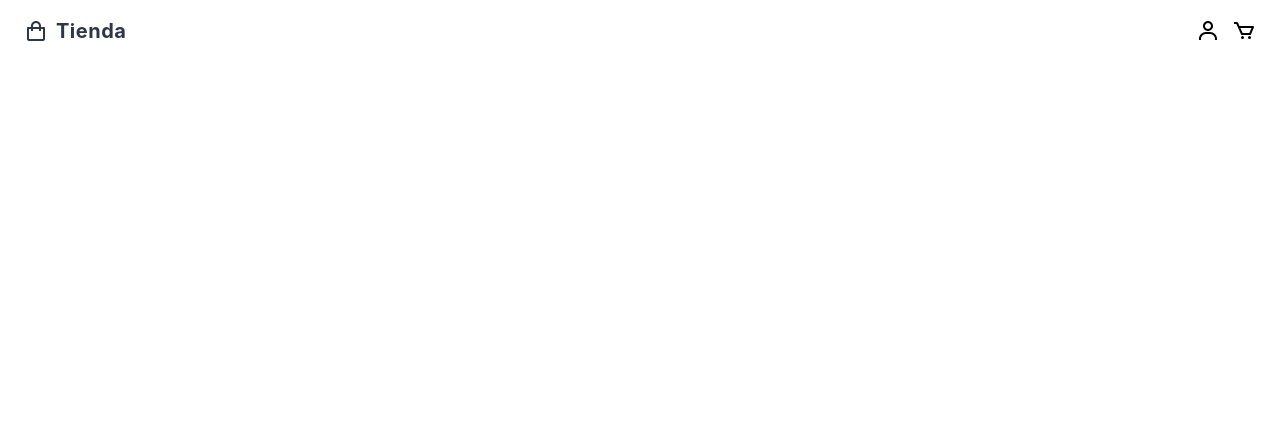
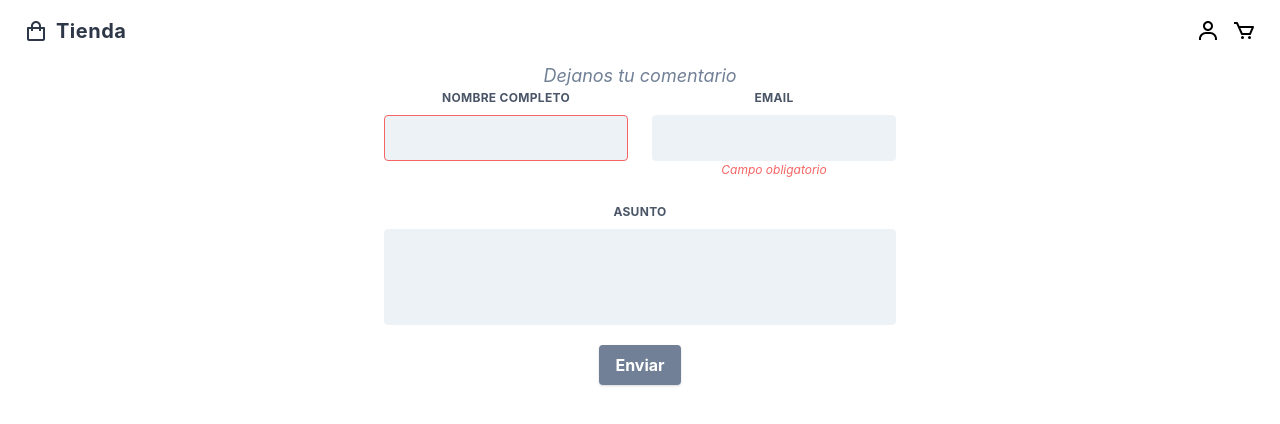
Before and after one commit to EduLeon12/react-shopish, a React (Create React App) app: page /contactform in a window 1280 px wide. Shown: the top 424 px of the page. Built offline with nearby package versions, Linux system fonts and the light colour scheme.

Commit message:
reconstructed page, added new Routes, Ui upgrade pending

```diff
--- a/src/App.js
+++ b/src/App.js
@@ -7,6 +7,8 @@ import { BrowserRouter, Switch, Route } from "react-router-dom";
 import ItemList from "./components/ItemList";
 import ItemDetailContainer from "./components/ItemDetailContainer";
 import { CartProvider } from "./CartContext";
+import About from "./components/About";
+import ContactForm from "./components/ContactForm";
 
 function App() {
   return (
@@ -27,6 +29,12 @@ function App() {
             <Route path="/cart">
               <Cart />
             </Route>
+            <Route path="/contactform">
+              <ContactForm />
+            </Route>
+            <Route path="/about">
+              <About />
+            </Route>
           </Switch>
         </div>
       </BrowserRouter>
--- a/src/components/Checkout.js
+++ b/src/components/Checkout.js
@@ -39,7 +39,8 @@ export default function Checkout() {
         setOrder(id);
       })
       .catch((err) => {
-        setError(err);
+        setError(err.toString());
+        console.error(err);
       })
       .finally(() => {
         setLoading(false);
@@ -51,23 +52,28 @@ export default function Checkout() {
 
   return order ? (
     <div>
-      <h1>
+      <h1 className="m-4">
         {" "}
-        Congratulations on your purchase!! Order number <strong>{order}</strong>
+        Felicitaciones por tu compra!! <strong>{name}</strong>
+      </h1>{" "}
+      <h1 className="m-4">
+        {" "}
+        Tu numero de orden es
+        <strong>{order}</strong>
       </h1>{" "}
     </div>
   ) : (
-    <div className="container flex  items-center bg-white">
+    <div className="container flex  items-center bg-white m-4">
       <form className=" container flex flex-col items-center">
         <label htmlFor="name" className="text-base text-black w-1/2">
           {" "}
           Nombre Completo{" "}
-          <input
-            id="name"
-            onChange={nameChange}
-            className="border rounded border-black max-w-sm"
-          />
         </label>
+        <input
+          id="name"
+          onChange={nameChange}
+          className="border rounded border-black max-w-sm"
+        />
         <label htmlFor="email" className="text-base text-black w-1/2">
           {" "}
           Email{" "}
@@ -103,6 +109,7 @@ export default function Checkout() {
           </button>
         )}
       </form>
+      {error && <h1 className="text-red-500">ERROR {error}</h1>}
     </div>
   );
 }
--- /dev/null
+++ b/src/components/ContactForm.js
@@ -0,0 +1,57 @@
+import React from "react";
+
+export default function ContactForm() {
+  return (
+    <form className="container items-center justify-center mx-auto w-full max-w-lg ">
+      <h1 className="text-gray-600 text-lg italic">Dejanos tu comentario</h1>
+      <div className="flex flex-wrap -mx-3 mb-6">
+        <div className="w-full md:w-1/2 px-3 mb-6 md:mb-0">
+          <label
+            className="block uppercase tracking-wide text-gray-700 text-xs font-bold mb-2"
+            htmlfor="name"
+          >
+            Nombre Completo
+          </label>
+          <input
+            className="appearance-none block w-full bg-gray-200 text-gray-700 border border-red-500 rounded py-3 px-4 mb-3 leading-tight focus:outline-none focus:bg-white"
+            id="grid-first-name"
+            type="text"
+          />
+        </div>
+        <div className="w-full md:w-1/2 px-3">
+          <label
+            className="block uppercase tracking-wide text-gray-700 text-xs font-bold mb-2"
+            for="grid-full-name"
+          >
+            Email
+          </label>
+          <input
+            className="appearance-none block w-full bg-gray-200 text-gray-700 border border-gray-200 rounded py-3 px-4 leading-tight focus:outline-none focus:bg-white focus:border-gray-500"
+            id="grid-email"
+            type="text"
+          />
+          <p className="text-red-500 text-xs italic">Campo obligatorio</p>
+        </div>
+      </div>
+      <div className="flex flex-wrap -mx-3 mb-6">
+        <div className="w-full px-3">
+          <label
+            className="block uppercase tracking-wide text-gray-700 text-xs font-bold mb-2"
+            for="grid-text"
+          >
+            Asunto
+          </label>
+          <input
+            className="appearance-none block w-full h-24 bg-gray-200 text-gray-700 border border-gray-200 rounded py-3 px-4 mb-3 leading-tight focus:outline-none focus:bg-white focus:border-gray-500"
+            id="grid-password"
+            type="text"
+          />
+
+          <button className="shadow  bg-gray-600 text-base w-auto m-2 items-center text-center hover:bg-gray-800 focus:shadow-outline focus:outline-none text-white font-bold py-2 px-4 rounded  ">
+            Enviar
+          </button>
+        </div>
+      </div>
+    </form>
+  );
+}
--- a/src/components/Filter.js
+++ b/src/components/Filter.js
@@ -2,9 +2,9 @@ import React from "react";
 
 export default function Filter({ onChange }) {
   return (
-    <div className="  flex-start flex-col flex-start">
+    <div className="container justify-center   flex-col mx-auto">
       <h3 className="text-sm text-black"> Filters </h3>
-      <div className="flex flex-wrap w-full ">
+      <div className="flex flex-wrap w-full mx-auto  ">
         <input
           className="px-4 rounded shadow bg-black mr-1 "
           onClick={() => onChange("I3")}
--- a/src/components/Home.js
+++ b/src/components/Home.js
@@ -1,15 +1,14 @@
 import React from "react";
-import ItemList from "./ItemList";
+
 import Intro from "./Intro";
-import About from "./About";
+
+import Sections from "./Sections";
 
 function Home({ greeting }) {
   return (
-    <main className="App-header bg-white mx-auto">
+    <main className="App-header bg-black mx-auto">
       <Intro />
-      <h2 className="text-black items-left ">Shop</h2>
-      <ItemList />
-      <About />
+      <Sections />
     </main>
   );
 }
--- a/src/components/Intro.js
+++ b/src/components/Intro.js
@@ -3,22 +3,14 @@ import "../tailwind.css";
 
 export default function Intro() {
   return (
-    <section className="bg-gray-300 flex-col mx-auto mb-6 w-full h-64 ">
+    <section className="bg-gray-900 flex-col mx-auto mb-6 w-full h-64 ">
       <div className=" flex-col text-center m-2 mt-12 ">
-        <h1 className="text-black "> Lorem ipsum</h1>
-        <p className="text-sm  text-black ">
+        <h1 className="text-white "> Lorem ipsum</h1>
+        <p className="text-sm  text-white ">
           Lorem ipsum dolor sit amet, consectetur random link adipiscing elit,
           sed do eiusmod tempor incididunt ut labore et dolore magna aliqua.
         </p>
       </div>
-      <div className="flex-wrap mt-8 ">
-        <button className="shadow bg-white text-base w-auto ml-auto mr-2 items-center text-center hover:bg-gray-500 focus:shadow-outline focus:outline-none text-black font-bold py-2 px-4 rounded  ">
-          Shop Now
-        </button>
-        <button className="shadow bg-white text-base w-auto ml-2 mr-auto items-center text-center hover:bg-gray-500 focus:shadow-outline focus:outline-none text-black font-bold py-2 px-4 rounded  ">
-          About us
-        </button>
-      </div>
     </section>
   );
 }
--- /dev/null
+++ b/src/components/Sections.js
@@ -0,0 +1,24 @@
+import React from "react";
+import { Link } from "react-router-dom";
+
+export default function Sections() {
+  return (
+    <div className="container flex flex-wrap justify-center mx-auto">
+      <Link to="/items">
+        <div className="h-40 w-40 bg-white text-black text-center rounded m-3">
+          ItemList
+        </div>
+      </Link>
+      <Link to="/contactform">
+        <div className="h-40 w-40 bg-white text-black rounded text-center m-3">
+          Contactanos
+        </div>
+      </Link>
+      <Link to="/about">
+        <div className="h-40 w-40 bg-white text-black rounded text-center  m-3">
+          About
+        </div>
+      </Link>
+    </div>
+  );
+}
```
